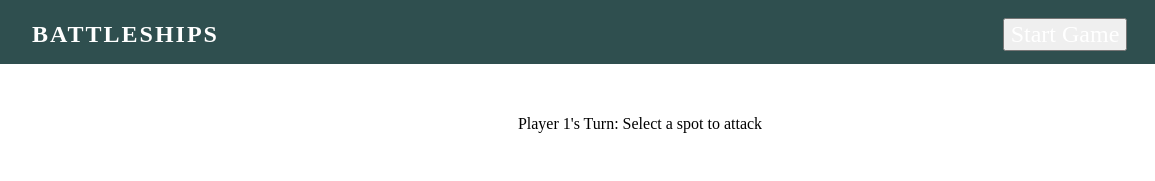
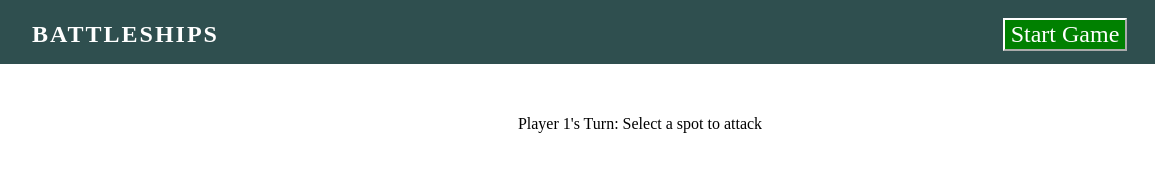
Before and after one commit to Julia-1439/battleship, a website built with webpack: page src/template.html in a window 1280 px wide. Shown: the top 181 px of the page, 0-1155 px from the left. Built offline with nearby package versions, Linux system fonts and the light colour scheme.

Commit message:
Adjust styling

```diff
--- a/src/style.css
+++ b/src/style.css
@@ -47,6 +47,10 @@ html {
   --standard-padding: 16px;
   --minor-padding: 6px;
   --cell-size: 2rem;
+}
+
+.invisible {
+  visibility: hidden;
 }
 
 #setup-game-dialog {
@@ -119,10 +123,11 @@ nav {
   gap: var(--big-padding);
 }
 
-#start-game {
+#setup-game-btn {
   background-color: green;
   border-color: white;
   cursor: pointer;
+  width: max-content;
 }
 
 #github-link {
```
